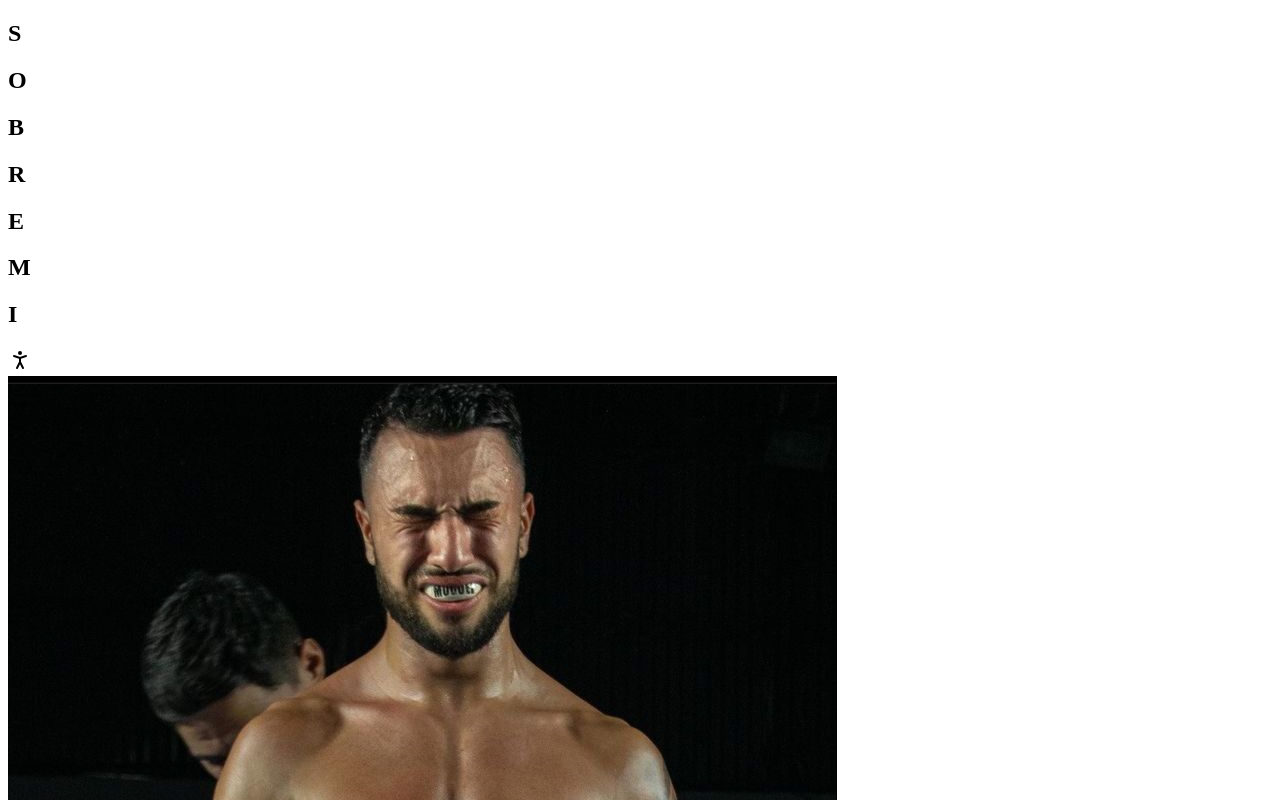
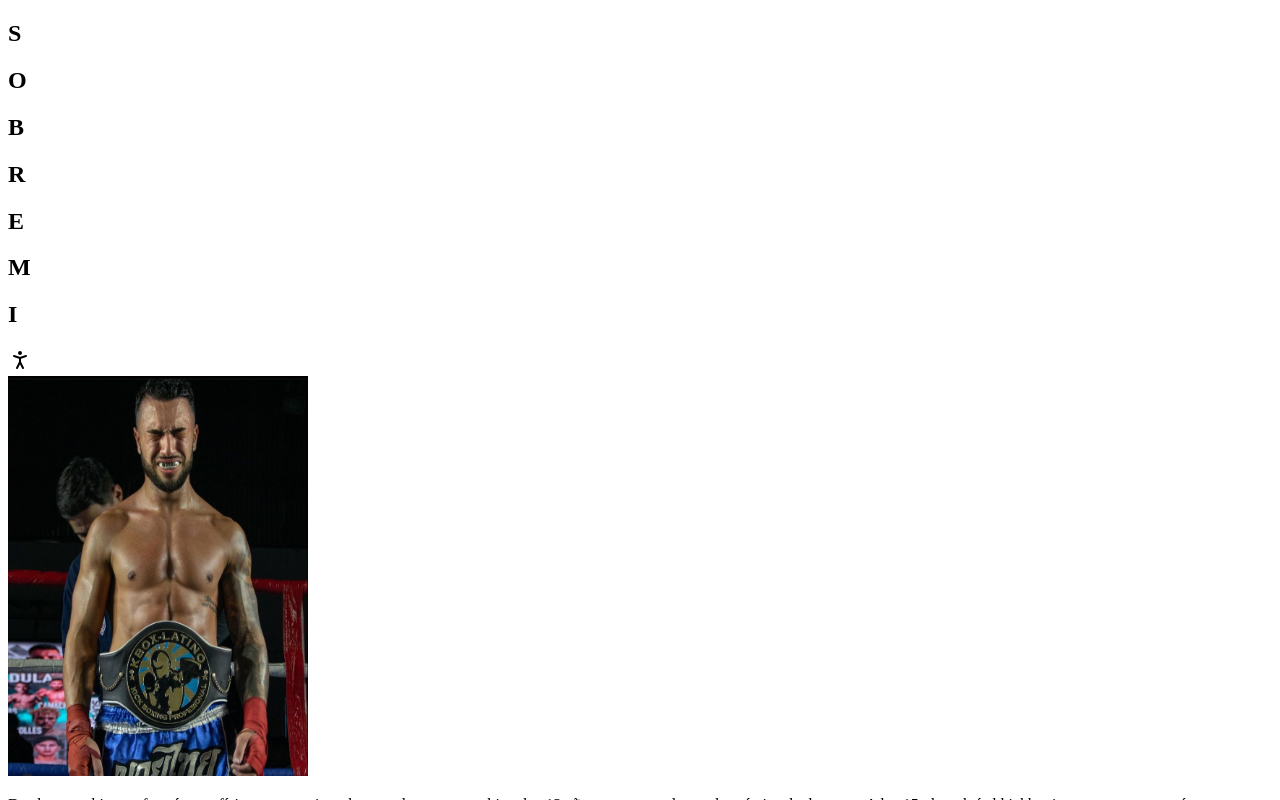
Before and after one commit to skywarddigitalsolutions/fedemoguel, a Next.js app: page /SobreMi/sobremi in a window 1280 px wide. Shown: the top 800 px of the page. Built offline with nearby package versions, Linux system fonts and the light colour scheme.

Commit message:
Prueba build

```diff
--- a/src/pages/SobreMi/sobremi.tsx
+++ b/src/pages/SobreMi/sobremi.tsx
@@ -1,4 +1,3 @@
-import React from "react";
 import Image from "next/image";
 import profilePic from "../../../public/img/SobreMi.jpeg";
 import SubtitleSections from "@/components/text/SubtitleSections";
@@ -15,6 +14,8 @@ export default function SobreMi() {
           src={profilePic}
           alt="Fede Moguel"
           className="rounded-lg w-[auto] h-96 mb-12"
+          width={300}
+          height={400}
         />
       </div>
 
```
